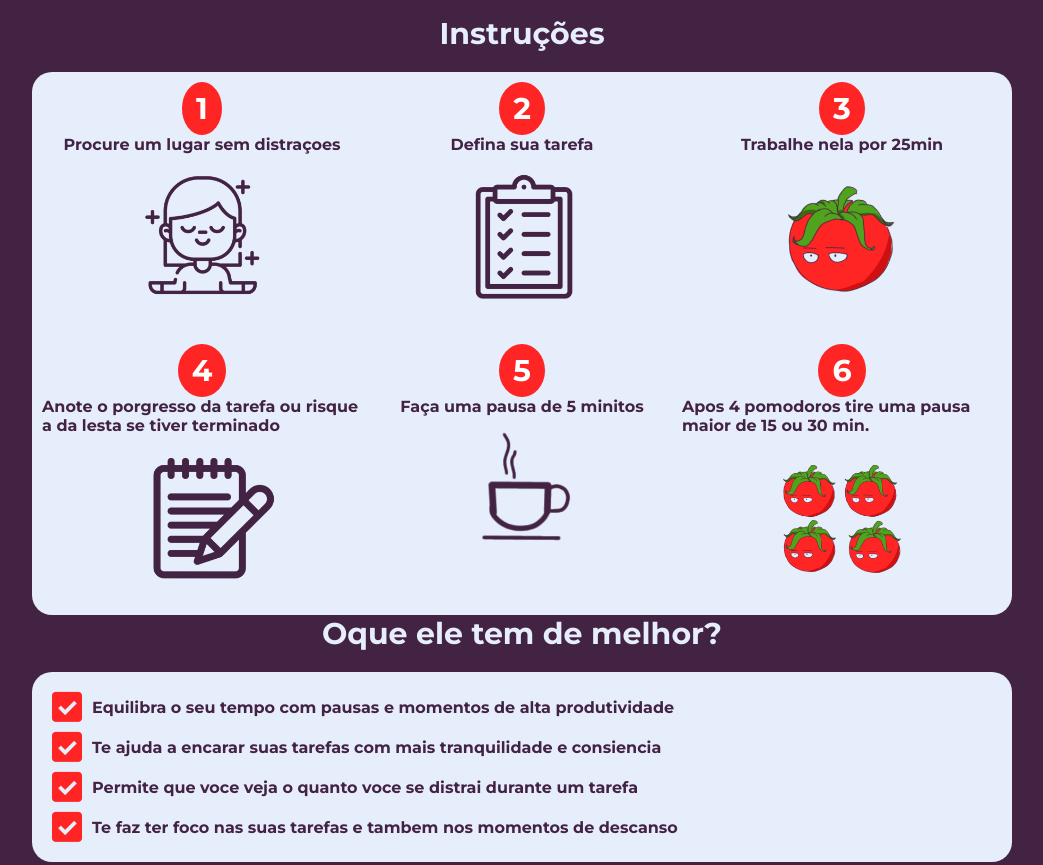
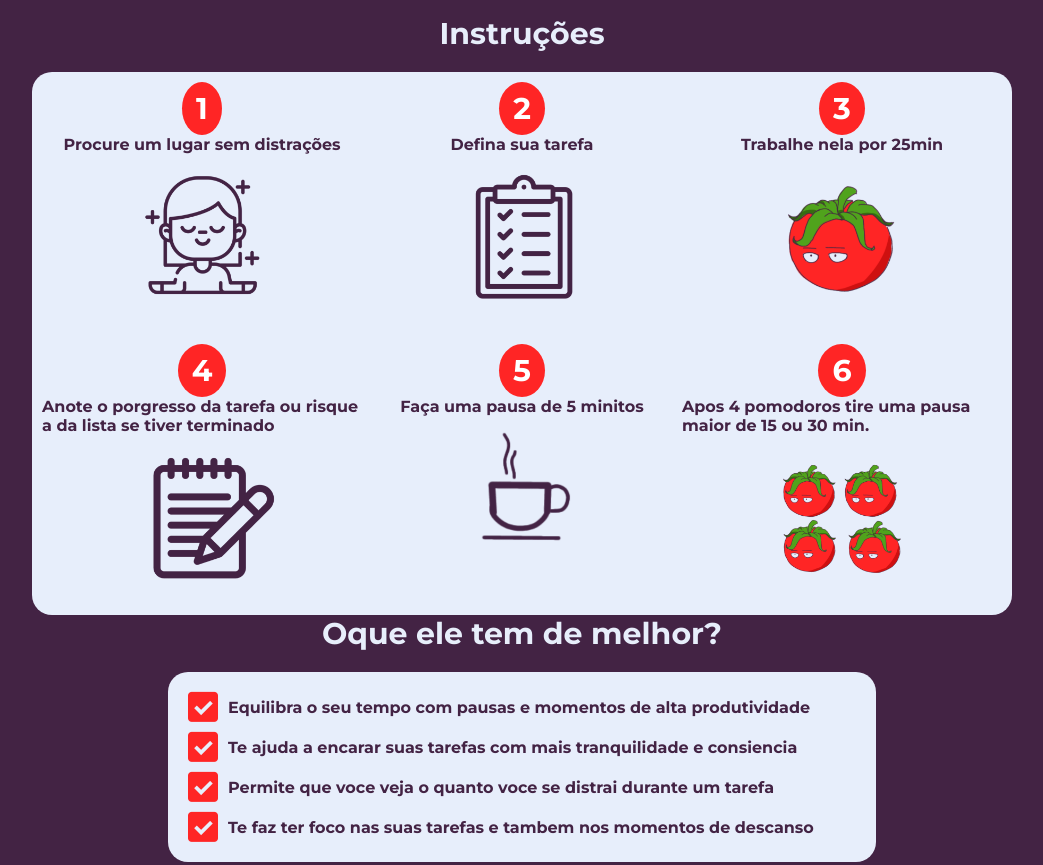
Before and after one commit to ArthurGourmet/Pomodoro, a plain HTML site: page index.html in a window 1280 px wide. Shown: the part 1320-2185 px from the top of the page, without its empty margins (118-1161 px from the left). Drawn offline with Linux system fonts and the light colour scheme; files whose address does not match are found by name.

Commit message:
segundo commit

```diff
--- a/assets/style/style.css
+++ b/assets/style/style.css
@@ -173,6 +173,8 @@ header p{
     font-weight: 700;
 }
 .contains-section-two{
+    max-width: 708px;
+    margin: 0 auto;
     display: flex;
     flex-direction: column;
     background-color: var(--colorwhite-);
@@ -183,6 +185,7 @@ header p{
 }
 .iten-contains-section-two{
     display: flex;
+    text-align: center;
     flex-direction: row;
     align-items: center;
 
@@ -193,6 +196,7 @@ header p{
     font-size: 3rem;
 }
 .iten-contains-section-two-text{
+
     font-size: 1.6rem;
     font-weight: 700;
     color: var(--colorblack-);
--- a/index.html
+++ b/index.html
@@ -52,7 +52,7 @@
         <div class="contain-section row">
             <article class="itens-section sm-6">
                 <h3 class="num">1 </h3>
-                <p class="iten-text">Procure um lugar sem distraçoes</p>
+                <p class="iten-text">Procure um lugar sem distrações</p>
                 <img src="assets/imagens/lugarcalmo.png" alt="" class="iten-img">
             </article>
             <article class="itens-section sm-6">
@@ -67,7 +67,7 @@
             </article>
             <article class="itens-section sm-6">
                 <h3 class="num">4</h3>
-                <p class="iten-text">Anote o porgresso da tarefa ou risque a da lesta se tiver terminado</p>
+                <p class="iten-text">Anote o porgresso da tarefa ou risque a da lista se tiver terminado</p>
                 <img src="assets/imagens/anotar.png" alt="" class="iten-img">
             </article>
             <article class="itens-section sm-6">
```
